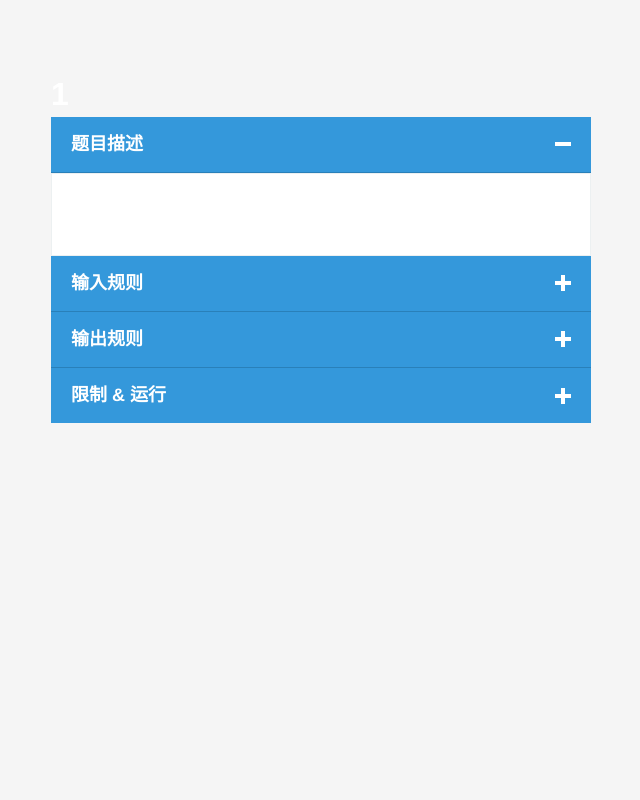
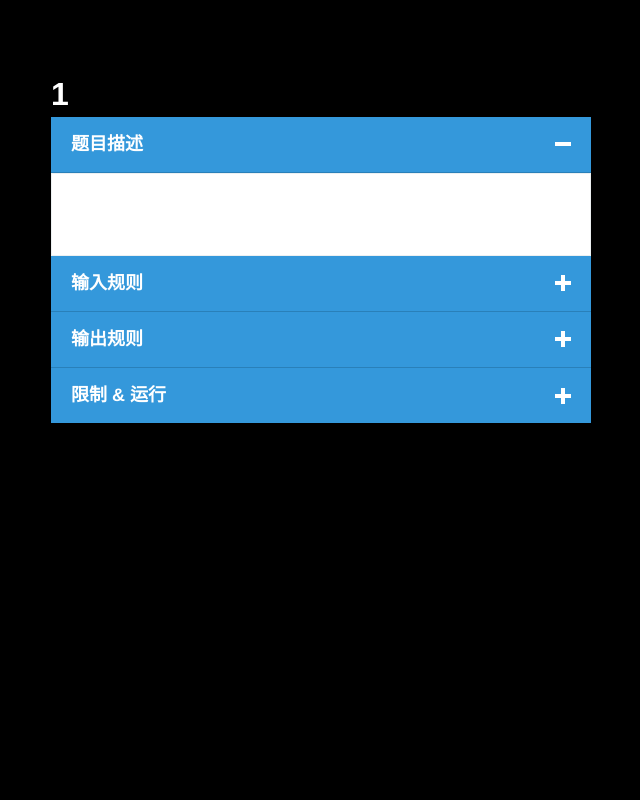
Before and after one commit to corerman/Online-Judge, a PHP site: page /list/viewproblem/index.php?name=1 in a window 1280 px wide. Shown: the whole page, without its empty margins (319-959 px from the left). Run offline with PHP 8.4, Linux system fonts and the light colour scheme; data that the repository does not hold is empty.

Commit message:
change color

```diff
--- a/list/viewproblem/index.php
+++ b/list/viewproblem/index.php
@@ -11,7 +11,7 @@
 <meta name="viewport" content="width=device-width, initial-scale=1.0">
 </head>
 
-<body class="-bellows" style="background-color:#f5f5f5;">
+<body class="-bellows" style="background-color:black;">
 
 <div class="viewport">
 	<div class="main-content">
```
